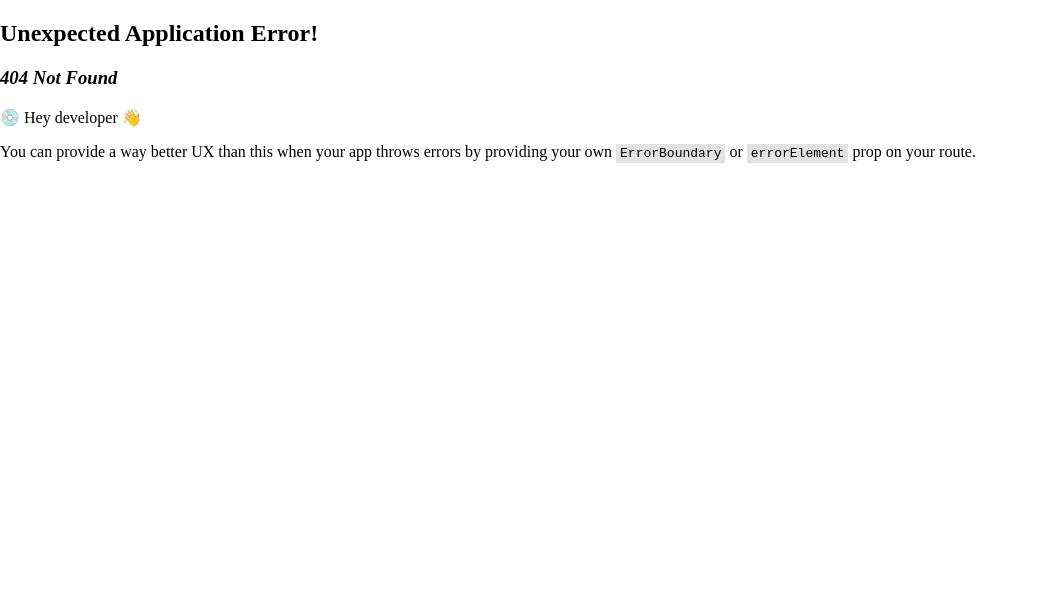
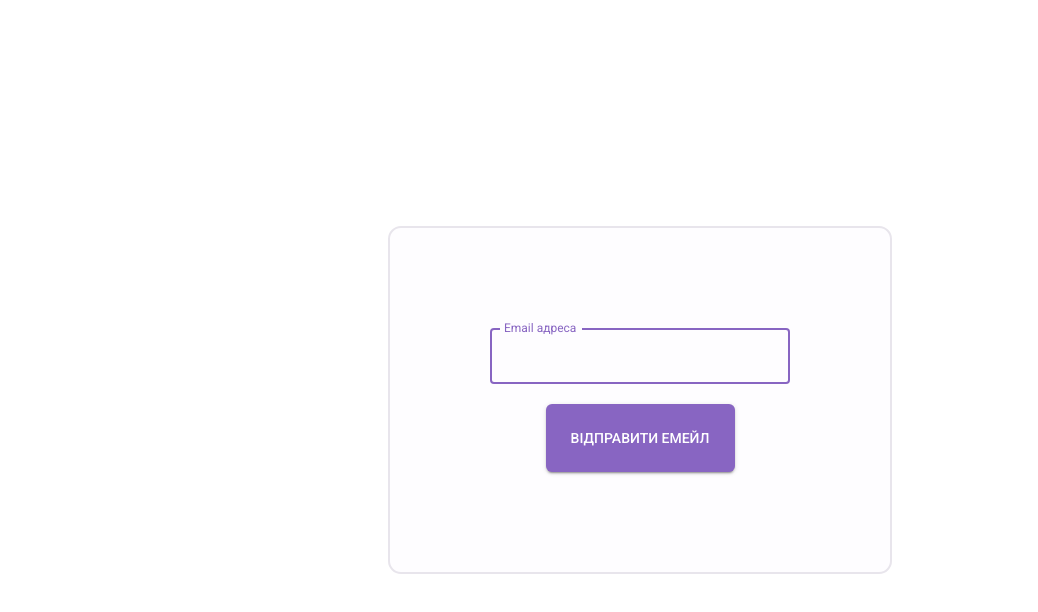
Before and after one commit to olehferents26/tobemodern-front, a React (Vite) app: page /forgot-password in a window 1280 px wide. Before the commit this address had no page. Shown: the top 612 px of the page, without its empty margins (0-1038 px from the left). Built offline with nearby package versions, Linux system fonts and the light colour scheme.

Commit message:
Add ForgotPassword page layout

```diff
--- a/package.json
+++ b/package.json
@@ -17,6 +17,7 @@
     "@mui/icons-material": "^5.10.16",
     "@mui/material": "^5.10.17",
     "@reduxjs/toolkit": "^1.9.1",
+    "axios": "^1.2.1",
     "react": "^18.2.0",
     "react-dom": "^18.2.0",
     "react-hook-form": "^7.40.0",
--- /dev/null
+++ b/src/components/Button/index.jsx
@@ -0,0 +1,20 @@
+import { Button as MuiButton } from '@mui/material'
+
+const Button = ({ children, ...props }) => {
+  return (
+    <MuiButton
+      {...props}
+      variant="contained"
+      sx={{
+        width: '189px',
+        height: '68px',
+        alignSelf: 'center',
+        borderRadius: '6px',
+      }}
+    >
+      {children}
+    </MuiButton>
+  )
+}
+
+export default Button;
--- /dev/null
+++ b/src/components/FullPageCenterContainer/index.jsx
@@ -0,0 +1,19 @@
+import { Box } from '@mui/material'
+
+const FullPageCenterContainer = ({ children }) => {
+  return (
+    <Box
+      sx={{
+        display: 'flex',
+        flexDirection: 'column',
+        alignItems: 'center',
+        justifyContent: 'center',
+        height: '100vh'
+      }}
+    >
+      {children}
+    </Box>
+  )
+}
+
+export default FullPageCenterContainer;
--- /dev/null
+++ b/src/components/NavigationLink/index.jsx
@@ -0,0 +1,11 @@
+import { Link } from 'react-router-dom'
+
+const NavigationLink = ({ children, ...props }) => {
+  return (
+    <Link {...props} style={{ textDecoration: 'none', color: 'inherit' }}>
+      {children}
+    </Link>
+  )
+}
+
+export default NavigationLink
--- a/src/main.jsx
+++ b/src/main.jsx
@@ -6,25 +6,47 @@ import {
   createBrowserRouter,
   RouterProvider,
 } from 'react-router-dom'
+import { ThemeProvider, createTheme } from '@mui/material/styles';
 import './index.css'
+import ForgotPasswordPage from './pages/ForgotPasswordPage.jsx'
 import LoginPage from './pages/LoginPage.jsx'
 import { store } from './redux/store'
 
 const router = createBrowserRouter([
   {
     path: '/',
-    element: <App/>
+    element: <App/>,
   },
   {
     path: '/login',
-    element: <LoginPage/>
+    element: <LoginPage/>,
+  },
+  {
+    path: '/forgot-password',
+    element: <ForgotPasswordPage />,
   },
 ])
+
+const theme = createTheme({
+  palette: {
+    primary: {
+      main: '#8865C2'
+    }
+  },
+  typography: {
+    fontFamily: 'Montserrat, Roboto',
+    allVariants: {
+      color: '#000019'
+    }
+  }
+});
 
 ReactDOM.createRoot(document.getElementById('root')).render(
   <React.StrictMode>
     <Provider store={store}>
-      <RouterProvider router={router}/>
+      <ThemeProvider theme={theme}>
+        <RouterProvider router={router}/>
+      </ThemeProvider>
     </Provider>
   </React.StrictMode>
 )
--- /dev/null
+++ b/src/pages/ForgotPasswordPage.jsx
@@ -0,0 +1,50 @@
+import { Box, TextField } from '@mui/material'
+import { useForm } from 'react-hook-form'
+import Button from '../components/Button/index.jsx'
+import FullPageCenterContainer from '../components/FullPageCenterContainer/index.jsx'
+
+const ForgotPasswordPage = () => {
+  const { handleSubmit, register, formState: { errors } } = useForm()
+  const onSubmit = data => console.log(data)
+
+  return (
+    <FullPageCenterContainer>
+      <Box
+        component="form"
+        sx={{
+          display: 'flex',
+          flexDirection: 'column',
+          rowGap: '20px',
+          width: '300px',
+          border: '2px solid #E8E5EC',
+          borderRadius: '13px',
+          padding: '100px',
+          background: '#FEFDFF',
+        }}
+      >
+      <TextField
+        fullWidth
+        id="email"
+        name="email"
+        autoComplete="email"
+        autoFocus
+        label="Email адреса"
+        placeholder="Введіть свій email"
+        error={!!errors?.email}
+        helperText={errors?.email?.message}
+        {...register('email', {
+          required: {
+            value: true,
+            message: `Обов'язкове поле`
+          }
+        })}
+      />
+        <Button onClick={handleSubmit(onSubmit)}>
+          Відправити емейл
+        </Button>
+      </Box>
+    </FullPageCenterContainer>
+  )
+}
+
+export default ForgotPasswordPage;
--- a/src/pages/LoginPage.jsx
+++ b/src/pages/LoginPage.jsx
@@ -1,30 +1,26 @@
-import { Box, Button, TextField } from '@mui/material'
+import { Box, TextField, Typography } from '@mui/material'
 import { useForm } from 'react-hook-form'
+import Button from '../components/Button'
+import FullPageCenterContainer from '../components/FullPageCenterContainer'
+import NavigationLink from '../components/NavigationLink'
 
 const LoginPage = () => {
   const { handleSubmit, register, formState: { errors } } = useForm()
   const onSubmit = data => console.log(data)
 
-  console.log(errors)
-
   return (
-    <Box
-      sx={{
-        display: 'flex',
-        flexDirection: 'column',
-        alignItems: 'center',
-        justifyContent: 'center',
-        height: '100vh'
-      }}
-    >
+    <FullPageCenterContainer>
       <Box
         component="form"
         sx={{
           display: 'flex',
           flexDirection: 'column',
-          alignItems: 'center',
           rowGap: '20px',
-          width: '300px'
+          width: '300px',
+          border: '2px solid #E8E5EC',
+          borderRadius: '13px',
+          padding: '100px',
+          background: '#FEFDFF',
         }}
       >
         <TextField
@@ -60,9 +56,14 @@ const LoginPage = () => {
             }
           })}
         />
-        <Button variant="contained" sx={{ width: '130px' }} onClick={handleSubmit(onSubmit)}>Увійти</Button>
+        <Typography component="p" sx={{ cursor: 'pointer' }}>
+          <NavigationLink to={'/forgot-password'}>Забули пароль?</NavigationLink>
+        </Typography>
+        <Button onClick={handleSubmit(onSubmit)}>
+          Увійти
+        </Button>
       </Box>
-    </Box>
+    </FullPageCenterContainer>
   )
 }
 
```
Also changed, not shown: 2 other files (tests, documents, lock files or other folders).
